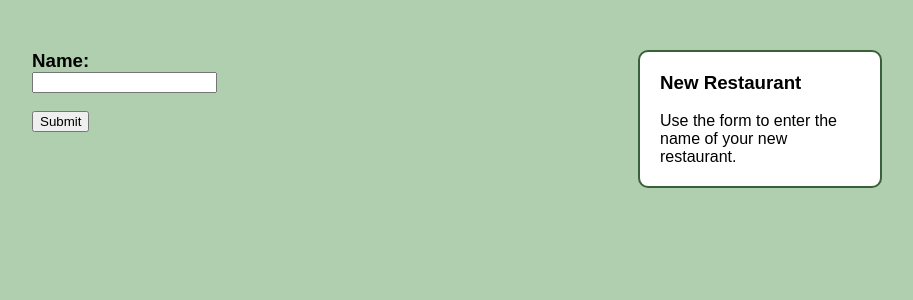
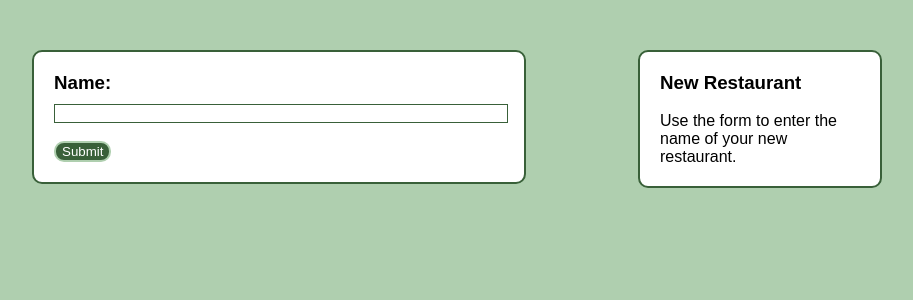
Before and after one commit to davidhammaker/Restaurant_Menu_App, a Flask app: page /new_restaurant in a window 1280 px wide. Shown: the part 87-387 px from the top of the page, without its empty margins (183-1096 px from the left). Run offline with Flask 2, Linux system fonts and the light colour scheme.

Commit message:
Update styles
Styles accompany the addition the 'new_restaurant.html' template.

```diff
--- a/restaurant_menu_app/static/main.css
+++ b/restaurant_menu_app/static/main.css
@@ -117,3 +117,43 @@ nav{
     font-style: italic;
     margin-bottom: 10px;
 }
+
+/* Restaurant Form */
+.res-form{
+    background-color: #ffffff;
+    width: 450px;
+    padding: 20px;
+    margin: auto;
+    border-color: #396039;
+    border-width: 2px;
+    border-style: solid;
+    border-radius: 10px;
+}
+
+.res-form h3{
+    margin-bottom: 10px;
+}
+
+.res-form button{
+    color: #ffffff;
+    background-color: #396039;
+    border-color: #afcfaf;
+    border-width: 2px;
+    border-style: solid;
+    border-radius: 10px;
+}
+
+.res-form button:hover{
+    color: #000000;
+    background-color: #afcfaf;
+    border-color: #396039;
+    border-width: 2px;
+    border-style: solid;
+    border-radius: 10px;
+}
+.res-form-field{
+    width: 448px;
+    border-color: #396039;
+    border-width: 1px;
+    border-style: solid;
+}
```
